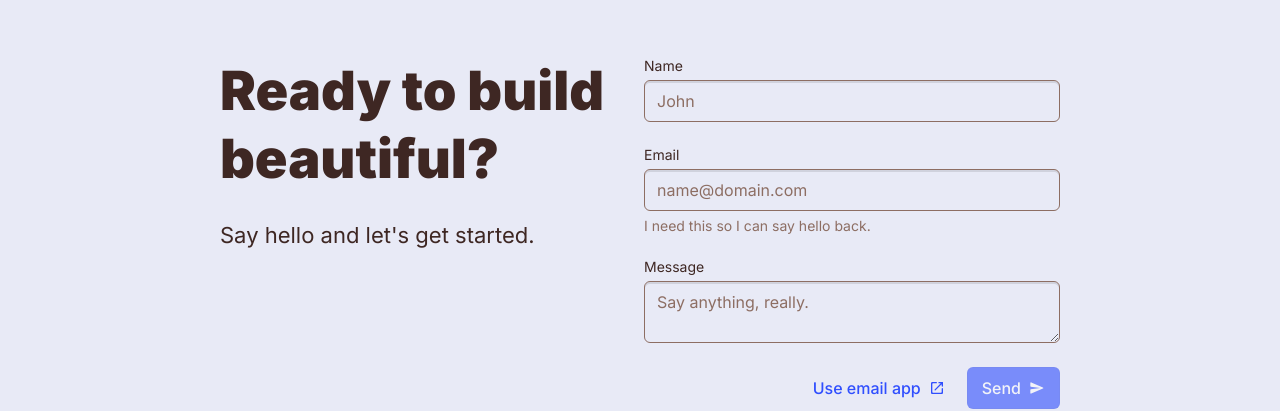
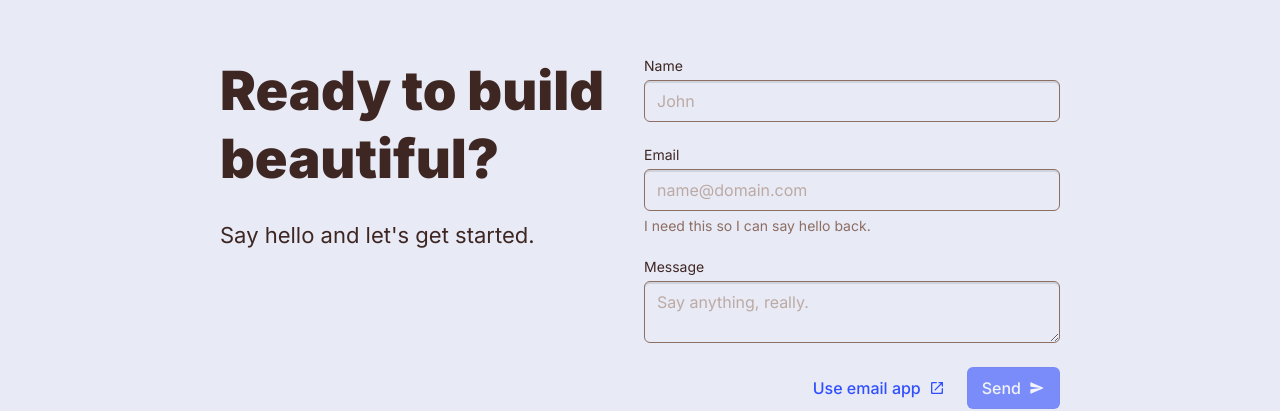
Before and after one commit to joeltumambo/joeltumambo.com, a Next.js app: page / in a window 1280 px wide. Shown: the part 1567-1978 px from the top of the page. Built offline with nearby package versions, Linux system fonts and the light colour scheme.

Commit message:
Fix placeholder text color

```diff
--- a/styles/TextField.module.css
+++ b/styles/TextField.module.css
@@ -47,7 +47,10 @@
 }
 
 .container input::placeholder,
-.container textarea::placeholder,
+.container textarea::placeholder {
+  color: var(--brown-200);
+}
+
 .container span:not(.error) {
   color: var(--brown-400);
 }
```
